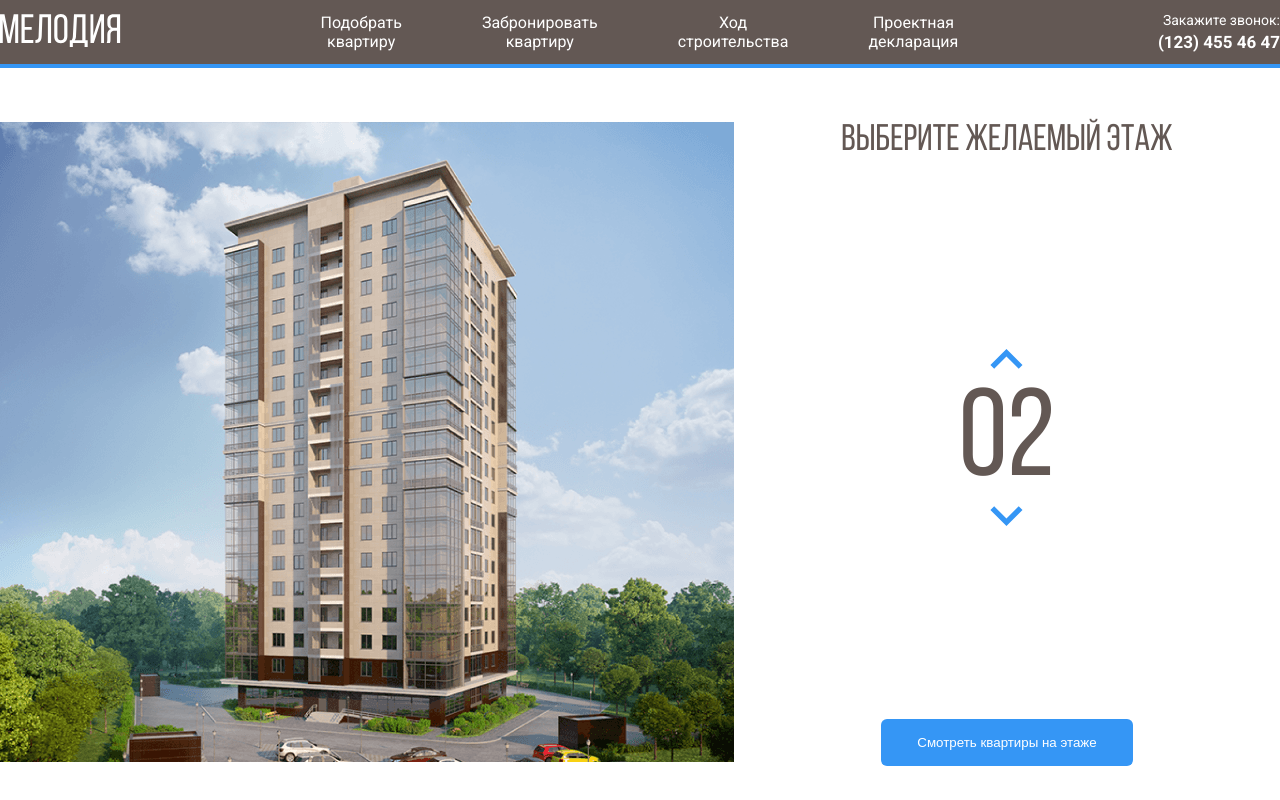
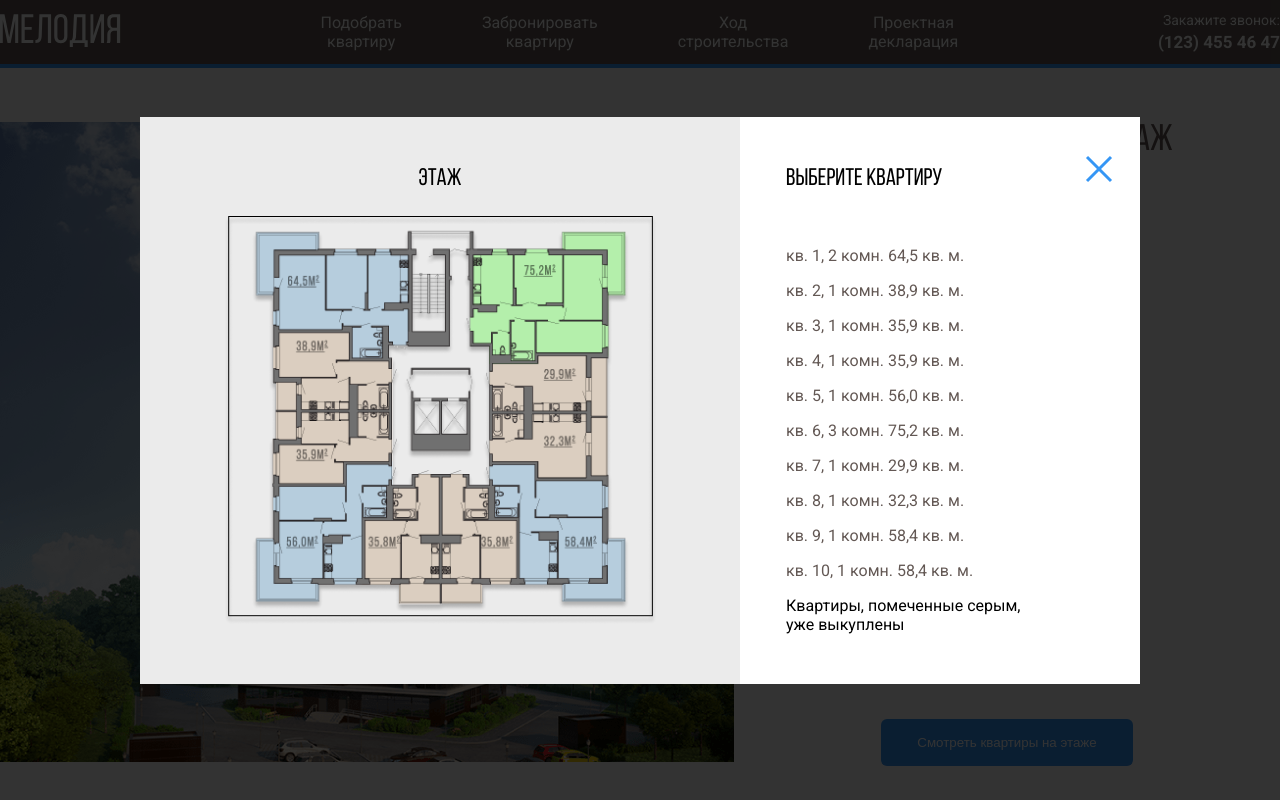
Before and after one commit to SvitlanaRybakova/constructionCompanySite, a plain HTML site: page index.html in a window 1280 px wide. Both pictures are taken after a click on the button "Смотреть квартиры на этаже". Drawn offline with nearby package versions, Linux system fonts and the light colour scheme.

Commit message:
implement modal window

```diff
--- a/css/style.css
+++ b/css/style.css
@@ -87,9 +87,10 @@ body {
   opacity: 1;
 }
 
-path.current-floor{
+path.current-floor {
   opacity: 1;
 }
+
 .main-info {
   flex-grow: 1;
   text-align: center;
@@ -109,7 +110,6 @@ path.current-floor{
   cursor: pointer;
   border: none;
   background-color: transparent;
-
 }
 
 .counter-arrow-down {
@@ -125,14 +125,14 @@ path.current-floor{
   margin: 0;
 }
 
-.counter {
+.flat-counter {
   font-family: "Bebas Neue", sans-serif;
   font-size: 124px;
   color: #635854;
   margin-top: 10px;
 }
 
-.button-primary{
+.button-primary {
   background: #3596f5;
   border-radius: 6px;
   color: #fff;
@@ -140,3 +140,107 @@ path.current-floor{
   padding: 16px 36px;
   cursor: pointer;
 }
+
+/* modal window */
+
+.modal {
+  /* фиксированная позиция поверх всего сайта */
+  position: fixed;
+  left: 0;
+  top: 0;
+  width: 100%;
+  height: 100%;
+  background-color: rgba(0, 0, 0, 0.8);
+  display: flex;
+  justify-content: center;
+  align-items: center;
+  opacity: 0;
+  transform: scale(0);
+  transition: opacity 0.2s;
+}
+
+.is-open {
+  opacity: 1;
+  transform: scale(1);
+}
+
+/* само диалоговое окно */
+
+.modal-dialog {
+  max-width: 1000px;
+  min-height: 565px;
+  background-color: #fff;
+  flex-grow: 1;
+  display: flex;
+  position: relative;
+}
+
+.modal-image {
+  background-color: #ebebeb;
+  width: 60%;
+  text-align: center;
+  padding: 50px;
+}
+
+.modal-title {
+  font-family: "Bebas Neue", sans-serif;
+  font-weight: normal;
+  font-size: 24px;
+  line-height: 24px;
+  margin-top: 0;
+  margin-bottom: 25px;
+}
+
+.modal-info {
+  width: 40%;
+  padding: 50px 46px;
+}
+
+.flat-list {
+  padding: 0;
+  list-style: none;
+  margin-top: 55px;
+}
+
+.flat-item {
+  margin-bottom: 16px;
+}
+
+.flat-link {
+  font-size: 16px;
+  line-height: 19px;
+  text-decoration: none;
+  color: #635854;
+}
+
+.flat-link:hover {
+  color: #3596F5;
+  /* border-bottom: 1px solid #3596F5; */
+  text-decoration: underline;
+}
+
+.modal-alertХ {
+  font-size: 16px;
+  font-style: italic;
+  font-weight: normal;
+  line-height: 19px;
+  margin-top: 56px;
+  color: #635854;
+}
+
+.modal-close-button {
+  position: absolute;
+  right: 27px;
+  top: 38px;
+  border: none;
+  cursor: pointer;
+  background-color: #fff;
+}
+
+.flats path {
+  opacity: 0;
+}
+
+.flats path:hover {
+  opacity: 1;
+}
--- a/index.html
+++ b/index.html
@@ -96,17 +96,95 @@
         <button class="counter-button counter-up">
           <img src="img/arrow.svg" alt="arrow-up" class="counter-arrow counter-arrow-up">
         </button>
-        <span class="counter">02</span>
+        <span class="flat-counter counter">02</span>
         <button class="counter-button counter-down">
           <img src="img/arrow.svg" alt="arrow-down" class="counter-arrow counter-arrow-down">
         </button>
       </div>
       <!-- ./conuter-group -->
-      <button class="button button-primary">
+      <button class="button button-primary view-flats">
         Смотреть квартиры на этаже
       </button>
     </div>
   </main>
+  <!-- modal window -->
+  <div class="modal">
+    <div class="modal-dialog">
+      <button class="modal-close-button">
+        <svg width="28" height="28" viewBox="0 0 28 28" fill="none" xmlns="http://www.w3.org/2000/svg">
+          <path d="M2 2L26 26" stroke="#3596F5" stroke-width="3" />
+          <path d="M26 2L2 26" stroke="#3596F5" stroke-width="3" />
+        </svg>
+
+      </button>
+      <div class="modal-image">
+        <h3 class="modal-title">Этаж <span class="modal-counter counter"></span></h3>
+        <svg class="flats" width="433" height="408" viewBox="0 0 433 408" fill="none" xmlns="http://www.w3.org/2000/svg"
+          xmlns:xlink="http://www.w3.org/1999/xlink">
+
+          <image id="image0" width="433" height="408" xlink:href="img/floor.png" />
+          <path d="M388 81V141H314V148H267.5V131H247V32.5H338.5V16H405V81H388Z" fill="#3595F6" fill-opacity="0.75" />
+          <path d="M314 148.5H268V200H367.5V205H387.5V141H314V148.5Z" fill="#3595F6" fill-opacity="0.75" />
+          <path d="M314.192 252.662H268V200H367.916V204.602H388V268H314.192V252.662Z" fill="#3595F6"
+            fill-opacity="0.75" />
+          <path d="M314 253H268.5V309H295.5V376H340V393H405V328.5H388V268.5H314V253Z" fill="#3595F6"
+            fill-opacity="0.75" />
+          <path d="M218 394.5V264H247.5V273.5H267.5V310.5H294.5V375H259.5V394.5H218Z" fill="#3595F6"
+            fill-opacity="0.75" />
+          <path d="M217 394.5V264H187.5V273.5H167.5V310.5H140.5V375H175.5V394.5H217Z" fill="#3595F6"
+            fill-opacity="0.75" />
+          <path d="M121 252H166.5V309H139.5V376H95V393H30V328.5H47V273.5H121V252Z" fill="#3595F6" fill-opacity="0.75" />
+          <path d="M119.5 273.5H46V198H167V250.822H119.5V273.5Z" fill="#3595F6" fill-opacity="0.75" />
+          <path d="M124.729 116H46V198H167V145.178H124.729V116Z" fill="#3595F6" fill-opacity="0.75" />
+          <path d="M46.5 81V115.5H125V144.5H164V131H184.5V32.5H93V16H28V81H46.5Z" fill="#3595F6" fill-opacity="0.75" />
+
+
+
+        </svg>
+
+      </div>
+      <!-- /.modal-image -->
+      <div class="modal-info">
+        <h3 class="modal-title">Выберите квартиру</h3>
+        <ul class="flat-list">
+          <li class="flat-item">
+            <a href="#" class="flat-link">кв. 1, 2 комн. 64,5 кв. м.</a>
+          </li>
+          <li class="flat-item">
+            <a href="#" class="flat-link">кв. 2, 1 комн. 38,9 кв. м.</a>
+          </li>
+          <li class="flat-item">
+            <a href="#" class="flat-link">кв. 3, 1 комн. 35,9 кв. м.</a>
+          </li>
+          <li class="flat-item">
+            <a href="#" class="flat-link">кв. 4, 1 комн. 35,9 кв. м.</a>
+          </li>
+          <li class="flat-item">
+            <a href="#" class="flat-link">кв. 5, 1 комн. 56,0 кв. м.</a>
+          </li>
+          <li class="flat-item">
+            <a href="#" class="flat-link">кв. 6, 3 комн. 75,2 кв. м.</a>
+          </li>
+          <li class="flat-item">
+            <a href="#" class="flat-link">кв. 7, 1 комн. 29,9 кв. м.</a>
+          </li>
+          <li class="flat-item">
+            <a href="#" class="flat-link">кв. 8, 1 комн. 32,3 кв. м.</a>
+          </li>
+          <li class="flat-item">
+            <a href="#" class="flat-link">кв. 9, 1 комн. 58,4 кв. м.</a>
+          </li>
+          <li class="flat-item">
+            <a href="#" class="flat-link">кв. 10, 1 комн. 58,4 кв. м.</a>
+          </li>
+        </ul>
+        <p class="modal-alert">
+          Квартиры, помеченные серым, <br> уже выкуплены
+        </p>
+      </div>
+      <!-- /.modal-info -->
+    </div>
+  </div>
   <script src="https://code.jquery.com/jquery-3.6.0.min.js"
     integrity="sha256-/xUj+3OJU5yExlq6GSYGSHk7tPXikynS7ogEvDej/m4=" crossorigin="anonymous"></script>
   <script src="js/main.js"></script>
--- a/js/main.js
+++ b/js/main.js
@@ -3,8 +3,13 @@ $(document).ready(function () {
   var currentFloor = 2;
   var counterUp = $(".counter-up");
   var counterDown = $(".counter-down");
+  var modal = $(".modal");
+  var floorPath = $(".home-img path");
+  var modalCloseBtn = $(".modal-close-button");
+  var viewFlatsBtn = $(".view-flats");
+
   // изменение в счетчике при наведении мышью на этаж
-  $(".home-img path").on("mouseover", function () {
+  floorPath.on("mouseover", function () {
     // удаляю подсветку этажа,чтобы при ховер эффекте удалить подстветку в случае когда этаж выбран с помощью кнопки
     $(".home-img path").removeClass("current-floor");
     // console.log($(this).attr("data-floor"));
@@ -14,7 +19,6 @@ $(document).ready(function () {
 
   // при клике на кнопку, подвсечивать этаж на картинке и менять counter
   counterUp.on("click", function () {
-
     if (currentFloor < 18) {
       currentFloor++;
       // добавить 0 к счетчику (02, 03, 04...)
@@ -24,15 +28,13 @@ $(document).ready(function () {
       });
       $(".counter").text(usCurrentFloor);
       // удаляю подсветку этажа
-      $(".home-img path").removeClass("current-floor");
+      floorPath.removeClass("current-floor");
       // подсвечиваю этаж
-      $(`[data-floor=${usCurrentFloor}]`).toggleClass("current-floor")
+      $(`[data-floor=${usCurrentFloor}]`).toggleClass("current-floor");
     }
-    }
-  );
+  });
 
   counterDown.on("click", function () {
-
     if (currentFloor > 2) {
       currentFloor--;
       // добавить 0 к счетчику (02, 03, 04...)
@@ -42,10 +44,21 @@ $(document).ready(function () {
       });
       $(".counter").text(usCurrentFloor);
       // удаляю подсветку этажа
-      $(".home-img path").removeClass("current-floor");
+      floorPath.removeClass("current-floor");
       // подсвечиваю этаж
       $(`[data-floor=${usCurrentFloor}]`).toggleClass("current-floor");
     }
   });
 
+  floorPath.on('click', function() {
+    modal.toggleClass('is-open');
+  });
+
+  modalCloseBtn.on('click', function(){
+    modal.removeClass('is-open');
+  });
+
+  viewFlatsBtn.on("click", function () {
+    modal.toggleClass("is-open");
+  });
 });
```
Also changed, not shown: img/floor.png (added).
